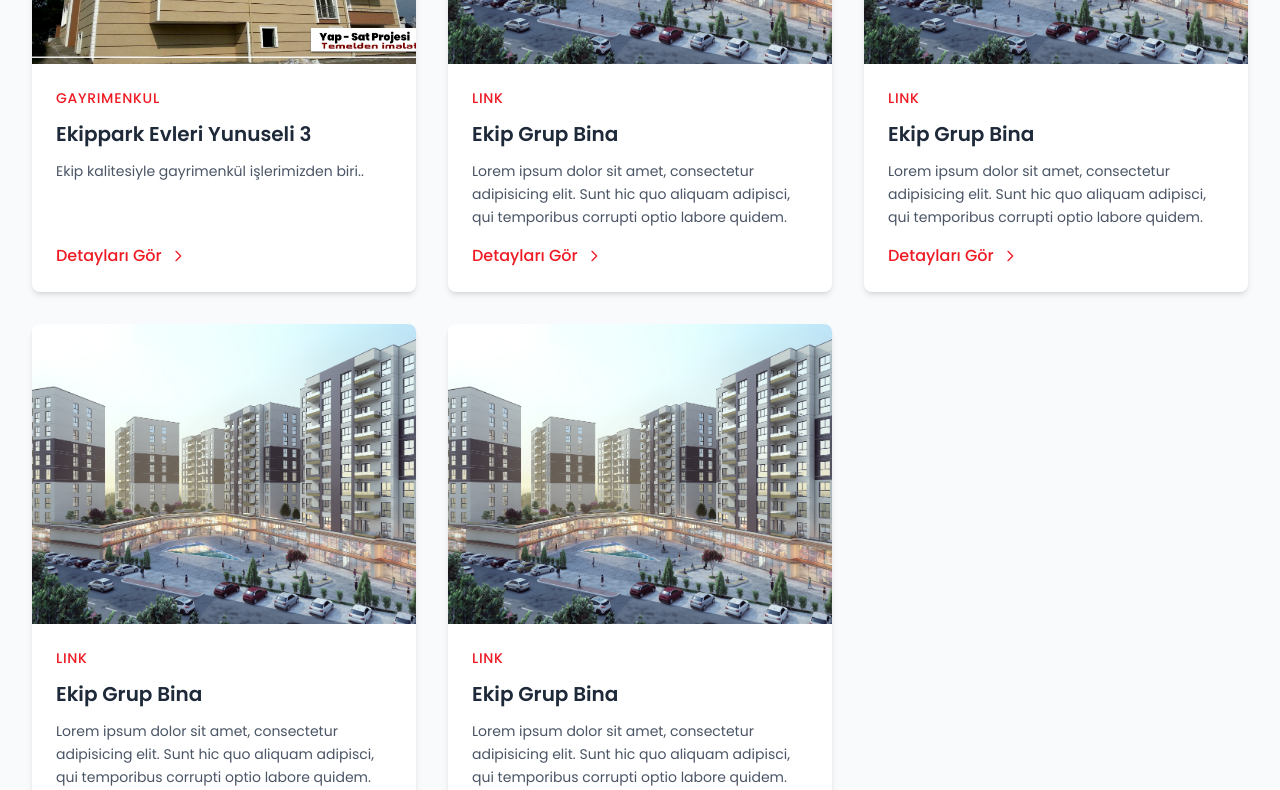
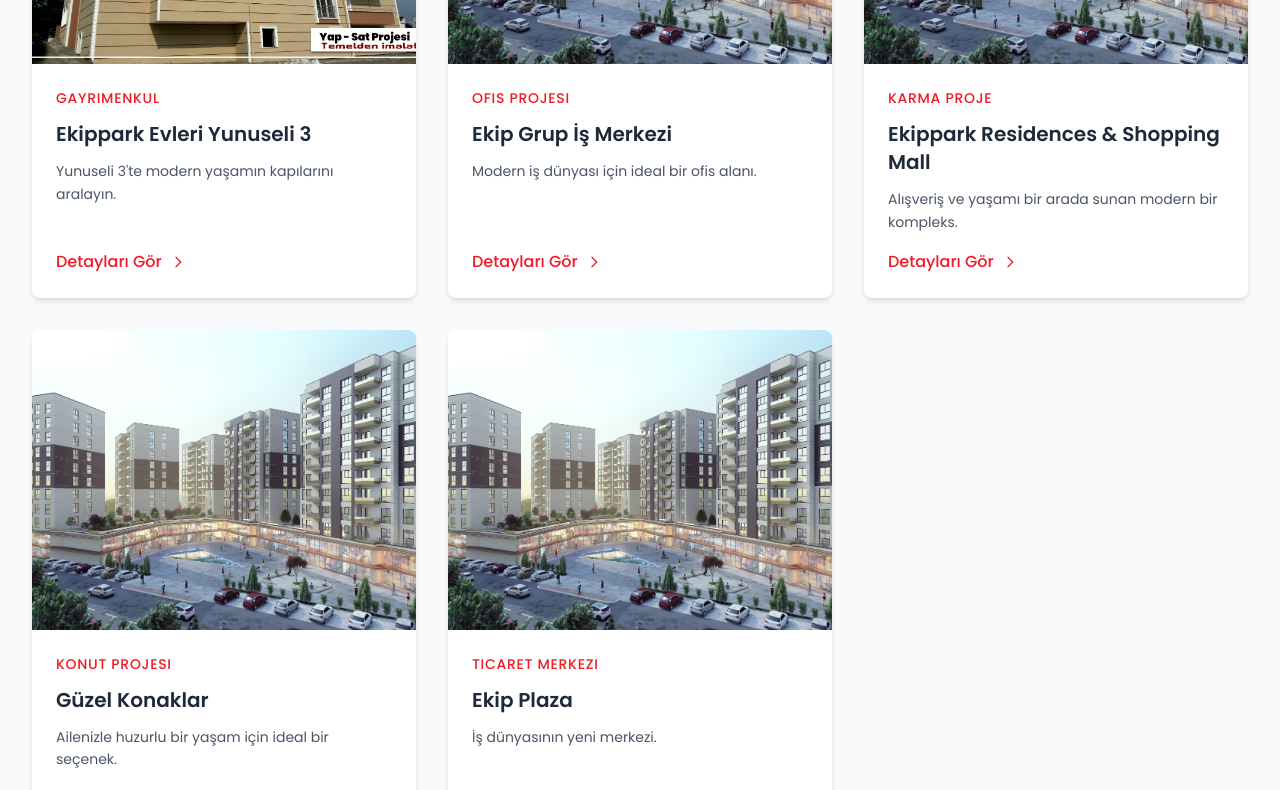
Before and after one commit to Vi303832/EK-P, a React (Vite) app: page /BitenProjeler in a window 1280 px wide. Shown: the part 580-1370 px from the top of the page. Built offline with nearby package versions, Linux system fonts and the light colour scheme; a web font is replaced by a local one.

Commit message:
Dummy Data

```diff
--- a/src/components/Biten.js
+++ b/src/components/Biten.js
@@ -1,67 +1,58 @@
-
 import slide1 from "../assets/Slider1/slide1.png";
-import Yunuseli3 from "../BitenFoto/Yunuseli 3.jpg"
-import Bitenpng from "./Biten.png"
+import Yunuseli3 from "../BitenFoto/Yunuseli 3.jpg";
+import Bitenpng from "./Biten.png";
 
 const Biten = [
     {
-
         İsim: "Bütün Biten Projeler",
-
         img: Bitenpng,
         link: "/BitenProjeler"
-
-
     },
     {
         kategori: "Gayrimenkul",
         İsim: "Ekippark Evleri Yunuseli 3",
-        Açıklama: "Ekip kalitesiyle gayrimenkül işlerimizden biri.. ",
-        Bilgi: "İstanbul, Avcılarda muhteşem konumda bulunan Zehra Konakları, Site içerisindeki konaklarımız 4 katlı 4 bloktan oluşuyor ve dairelerimizin hepsi 2+1 tipinde dairelerden meydana geliyor. Güzellik ve zarafetin buluşma noktası, Zehra Konakları, hayallerinizin ötesine geçiyor. İhtişam ve estetiğin muhteşem birlikteliği, modern tasarım anlayışıyla bütünleşerek, sizi unutulmaz bir yaşam deneyimine davet ediyor. Zehra Konakları, sadece konut ihtiyaçlarınızı karşılamakla kalmıyor, aynı zamanda sağladığı geniş sosyal alanlarla da ruhunuzu besliyor. Dünya standartlarına uygun spor salonları, yeşil alanları ve dinlenme alanları, sizin için huzur dolu bir ortam sunuyor. Ayrıca, çocuk oyun alanları ve sosyal etkinliklerle dolu bir yaşam sizi bekliyor. Zehra Konakları'nda yaşamak, ayrıcalıklı bir aile ortamında kaliteli bir yaşam sürmek demektir. Özgün tasarımları ve yüksek kalite standartlarıyla her detay sizin için düşünülmüştür. Hayallerinizin ötesinde bir yaşamın kapılarını aralayın.",
+        Açıklama: "Yunuseli 3'te modern yaşamın kapılarını aralayın.",
+        Bilgi: "Ekippark Evleri Yunuseli 3, şehrin gürültüsünden uzak ama şehir merkezine yakın bir konumda, zarif ve modern yaşam alanları sunuyor. Her biri geniş 2+1 dairelerden oluşan bu projede, sakinlerine konforlu ve estetik bir yaşam vaat ediliyor. Spor salonları, geniş yeşil alanlar, çocuk oyun parkları ve sosyal yaşam alanları ile ailenizle huzurlu bir yaşam için ideal bir yer. Ayrıca, şehrin önemli ulaşım noktalarına yakınlık, günlük yaşamınızı daha pratik hale getiriyor.",
         img: Yunuseli3,
         link: "/B01",
         id: "B01",
-
     },
     {
-        kategori: "Link",
-        İsim: "Ekip Grup Bina",
-        Açıklama: "Lorem ipsum dolor sit amet, consectetur adipisicing elit. Sunt hic quo aliquam adipisci, qui temporibus corrupti optio labore quidem.",
+        kategori: "Ofis Projesi",
+        İsim: "Ekip Grup İş Merkezi",
+        Açıklama: "Modern iş dünyası için ideal bir ofis alanı.",
+        Bilgi: "Ekip Grup İş Merkezi, İstanbul’un iş dünyasının kalbinde yer alan, yüksek verimlilik sunan ofis alanlarıyla dikkat çekiyor. Şirketinizin ihtiyaçlarına göre özelleştirilebilen alanlar, hızlı internet bağlantısı ve toplantı salonlarıyla iş hayatını kolaylaştırıyor. Ayrıca, binanın modern mimarisi ve şehrin en prestijli caddelerine yakınlığı, profesyonel yaşamı destekliyor. Çalışanlar için sağlanan sosyal imkanlar ve dinlenme alanları, verimli çalışmanın yanı sıra rahat bir çalışma ortamı da sunuyor.",
         img: slide1,
         link: "/B02",
         id: "B02",
-
     },
     {
-        kategori: "Link",
-        İsim: "Ekip Grup Bina",
-        Açıklama: "Lorem ipsum dolor sit amet, consectetur adipisicing elit. Sunt hic quo aliquam adipisci, qui temporibus corrupti optio labore quidem.",
+        kategori: "Karma Proje",
+        İsim: "Ekippark Residences & Shopping Mall",
+        Açıklama: "Alışveriş ve yaşamı bir arada sunan modern bir kompleks.",
+        Bilgi: "Ekippark Residences & Shopping Mall, konforlu yaşam alanlarının yanı sıra alışveriş imkanı da sunan bir karma proje. Proje, modern daireler, geniş mağaza alanları ve sosyal tesisleriyle dikkat çekiyor. Dairelerdeki geniş odalar, modern mutfaklar ve estetik tasarımlar, sakinlerine şık ve fonksiyonel bir yaşam alanı sunuyor. Ayrıca, alışveriş merkezi, restoranlar ve sinema salonlarıyla da tüm ihtiyaçlarınız bir adım ötede. Bu proje, hem yaşam hem de ticaret anlamında İstanbul’un en prestijli projelerinden birisi olmayı hedefliyor.",
         img: slide1,
         link: "/B03",
         id: "B03",
-
     },
     {
-        kategori: "Link",
-        İsim: "Ekip Grup Bina",
-        Açıklama: "Lorem ipsum dolor sit amet, consectetur adipisicing elit. Sunt hic quo aliquam adipisci, qui temporibus corrupti optio labore quidem.",
+        kategori: "Konut Projesi",
+        İsim: "Güzel Konaklar",
+        Açıklama: "Ailenizle huzurlu bir yaşam için ideal bir seçenek.",
+        Bilgi: "Güzel Konaklar, şehre yakın ancak sakin bir yaşam alanı arayanlar için mükemmel bir seçenek. Proje, 3+1 ve 4+1 tipindeki geniş daireleri ile konforlu ve ferah bir yaşam sunuyor. Her daire, gün ışığını maksimum derecede alacak şekilde tasarlandı ve balkonlardan geniş manzaralar görünüyor. Proje, çocuklar için güvenli oyun alanları, spor salonları, yürüyüş parkurları ve sosyal alanlar sunarak, ailenizle birlikte mutlu bir yaşam sürmenizi sağlıyor.",
         img: slide1,
-
-
+        link: "/B04",
+        id: "B04",
     },
     {
-        kategori: "Link",
-        İsim: "Ekip Grup Bina",
-        Açıklama: "Lorem ipsum dolor sit amet, consectetur adipisicing elit. Sunt hic quo aliquam adipisci, qui temporibus corrupti optio labore quidem.",
+        kategori: "Ticaret Merkezi",
+        İsim: "Ekip Plaza",
+        Açıklama: "İş dünyasının yeni merkezi.",
+        Bilgi: "Ekip Plaza, İstanbul’un iş dünyasının dinamik merkezlerinden birinde yer alıyor. Yüksek teknoloji altyapısı, geniş ofis alanları ve şık tasarımı ile hem şirketler hem de girişimciler için ideal bir ortam sağlıyor. Bina, 24 saat güvenlik, geniş otopark alanı ve sosyal imkanlarla da konforlu bir çalışma ortamı sunuyor. Ayrıca, çevresindeki restoranlar, kafeler ve alışveriş merkezleri ile iş ve sosyal hayatı birleştiriyor. Ekip Plaza, iş dünyasında prestij kazanmak isteyen tüm profesyoneller için vazgeçilmez bir adres.",
         img: slide1,
+        link: "/B05",
+        id: "B05",
+    },
+];
 
-
-    },
-
-
-
-
-
-
-]
 export default Biten;
--- a/src/components/Devam.js
+++ b/src/components/Devam.js
@@ -1,63 +1,49 @@
-
 import slide1 from "../assets/Slider1/slide2.png";
-import Yunuseli3 from "../BitenFoto/Yunuseli 3.jpg"
-import Devampng from "./Devam.png"
-
-
+import Yunuseli3 from "../BitenFoto/Yunuseli 3.jpg";
+import Devampng from "./Devam.png";
 
 const Devam = [
     {
-
         İsim: "Bütün Devam Eden Projeler",
-
         img: Devampng,
         link: "/DevamEdenProjeler"
-
-
     },
     {
         kategori: "Gayrimenkul",
         İsim: "Ekippark Evleri Yunuseli 3",
-        Açıklama: "Ekip kalitesiyle gayrimenkül işlerimizden biri.. ",
-        Bilgi: "İstanbul, Avcılarda muhteşem konumda bulunan Zehra Konakları, Site içerisindeki konaklarımız 4 katlı 4 bloktan oluşuyor ve dairelerimizin hepsi 2+1 tipinde dairelerden meydana geliyor. Güzellik ve zarafetin buluşma noktası, Zehra Konakları, hayallerinizin ötesine geçiyor. İhtişam ve estetiğin muhteşem birlikteliği, modern tasarım anlayışıyla bütünleşerek, sizi unutulmaz bir yaşam deneyimine davet ediyor. Zehra Konakları, sadece konut ihtiyaçlarınızı karşılamakla kalmıyor, aynı zamanda sağladığı geniş sosyal alanlarla da ruhunuzu besliyor. Dünya standartlarına uygun spor salonları, yeşil alanları ve dinlenme alanları, sizin için huzur dolu bir ortam sunuyor. Ayrıca, çocuk oyun alanları ve sosyal etkinliklerle dolu bir yaşam sizi bekliyor. Zehra Konakları'nda yaşamak, ayrıcalıklı bir aile ortamında kaliteli bir yaşam sürmek demektir. Özgün tasarımları ve yüksek kalite standartlarıyla her detay sizin için düşünülmüştür. Hayallerinizin ötesinde bir yaşamın kapılarını aralayın.",
+        Açıklama: "Ekip kalitesiyle gayrimenkül işlerinden biri.",
+        Bilgi: "Ekippark Evleri Yunuseli 3, İstanbul'un en prestijli bölgelerinden birinde, modern tasarımıyla dikkat çekiyor. Her biri geniş ve fonksiyonel olan 2+1 dairelerle, sakinlerine ferah bir yaşam alanı sunuyor. Ekippark Evleri, aynı zamanda sosyal olanaklarla da zenginleştirilmiş, spor salonu, dinlenme alanları, çocuk oyun alanları gibi olanaklar sağlıyor. Konforu ve huzuru bir arada bulabileceğiniz bu projede, yüksek kalite ve estetik detaylar ön planda.",
         img: slide1,
         link: "/D01",
-        id: "D01",
-
+        id: "D01"
     },
     {
         kategori: "Gayrimenkul",
         İsim: "Ekippark Evleri Yunuseli 32",
-        Açıklama: "Ekip kalitesiyle gayrimenkül işlerimizden biri.. ",
-        Bilgi: "İstanbul, Avcılarda muhteşem konumda bulunan Zehra Konakları, Site içerisindeki konaklarımız 4 katlı 4 bloktan oluşuyor ve dairelerimizin hepsi 2+1 tipinde dairelerden meydana geliyor. Güzellik ve zarafetin buluşma noktası, Zehra Konakları, hayallerinizin ötesine geçiyor. İhtişam ve estetiğin muhteşem birlikteliği, modern tasarım anlayışıyla bütünleşerek, sizi unutulmaz bir yaşam deneyimine davet ediyor. Zehra Konakları, sadece konut ihtiyaçlarınızı karşılamakla kalmıyor, aynı zamanda sağladığı geniş sosyal alanlarla da ruhunuzu besliyor. Dünya standartlarına uygun spor salonları, yeşil alanları ve dinlenme alanları, sizin için huzur dolu bir ortam sunuyor. Ayrıca, çocuk oyun alanları ve sosyal etkinliklerle dolu bir yaşam sizi bekliyor. Zehra Konakları'nda yaşamak, ayrıcalıklı bir aile ortamında kaliteli bir yaşam sürmek demektir. Özgün tasarımları ve yüksek kalite standartlarıyla her detay sizin için düşünülmüştür. Hayallerinizin ötesinde bir yaşamın kapılarını aralayın.",
+        Açıklama: "Ekip kalitesiyle gayrimenkül işlerinden biri.",
+        Bilgi: "Yunuseli 32, sakinlerine modern ve şık bir yaşam sunuyor. Konforlu 2+1 daireler, sosyal alanlar, geniş yeşil parklar ve spor salonları ile donatılmıştır. Ayrıca, proje İstanbul’un merkezi noktalarına kolay ulaşım sağlayan bir konumda yer alıyor, bu sayede günlük yaşamınız daha kolay ve pratik hale geliyor.",
         img: slide1,
         link: "/D02",
-        id: "D02",
-
+        id: "D02"
     },
     {
         kategori: "Gayrimenkul",
         İsim: "Ekippark Evleri Yunuseli 33",
-        Açıklama: "Ekip kalitesiyle gayrimenkül işlerimizden biri.. ",
-        Bilgi: "İstanbul, Avcılarda muhteşem konumda bulunan Zehra Konakları, Site içerisindeki konaklarımız 4 katlı 4 bloktan oluşuyor ve dairelerimizin hepsi 2+1 tipinde dairelerden meydana geliyor. Güzellik ve zarafetin buluşma noktası, Zehra Konakları, hayallerinizin ötesine geçiyor. İhtişam ve estetiğin muhteşem birlikteliği, modern tasarım anlayışıyla bütünleşerek, sizi unutulmaz bir yaşam deneyimine davet ediyor. Zehra Konakları, sadece konut ihtiyaçlarınızı karşılamakla kalmıyor, aynı zamanda sağladığı geniş sosyal alanlarla da ruhunuzu besliyor. Dünya standartlarına uygun spor salonları, yeşil alanları ve dinlenme alanları, sizin için huzur dolu bir ortam sunuyor. Ayrıca, çocuk oyun alanları ve sosyal etkinliklerle dolu bir yaşam sizi bekliyor. Zehra Konakları'nda yaşamak, ayrıcalıklı bir aile ortamında kaliteli bir yaşam sürmek demektir. Özgün tasarımları ve yüksek kalite standartlarıyla her detay sizin için düşünülmüştür. Hayallerinizin ötesinde bir yaşamın kapılarını aralayın.",
+        Açıklama: "Ekip kalitesiyle gayrimenkül işlerinden biri.",
+        Bilgi: "Zehra Konakları'nın modern yansıması olarak inşa edilen Ekippark Evleri Yunuseli 33, sakinlerine sunduğu sosyal imkanlar, geniş yaşam alanları ve şık tasarımıyla dikkat çekiyor. Her detayın titizlikle düşünüldüğü bu projede, modern yaşamın tüm ihtiyaçları karşılanıyor. Ailenizle birlikte huzurlu bir yaşam sürmek için ideal bir yer.",
         img: slide1,
         link: "/D03",
-        id: "D03",
-
+        id: "D03"
     },
     {
         kategori: "Gayrimenkul",
         İsim: "Ekippark Evleri Yunuseli 34",
-        Açıklama: "Ekip kalitesiyle gayrimenkül işlerimizden biri.. ",
-        Bilgi: "İstanbul, Avcılarda muhteşem konumda bulunan Zehra Konakları, Site içerisindeki konaklarımız 4 katlı 4 bloktan oluşuyor ve dairelerimizin hepsi 2+1 tipinde dairelerden meydana geliyor. Güzellik ve zarafetin buluşma noktası, Zehra Konakları, hayallerinizin ötesine geçiyor. İhtişam ve estetiğin muhteşem birlikteliği, modern tasarım anlayışıyla bütünleşerek, sizi unutulmaz bir yaşam deneyimine davet ediyor. Zehra Konakları, sadece konut ihtiyaçlarınızı karşılamakla kalmıyor, aynı zamanda sağladığı geniş sosyal alanlarla da ruhunuzu besliyor. Dünya standartlarına uygun spor salonları, yeşil alanları ve dinlenme alanları, sizin için huzur dolu bir ortam sunuyor. Ayrıca, çocuk oyun alanları ve sosyal etkinliklerle dolu bir yaşam sizi bekliyor. Zehra Konakları'nda yaşamak, ayrıcalıklı bir aile ortamında kaliteli bir yaşam sürmek demektir. Özgün tasarımları ve yüksek kalite standartlarıyla her detay sizin için düşünülmüştür. Hayallerinizin ötesinde bir yaşamın kapılarını aralayın.",
+        Açıklama: "Ekip kalitesiyle gayrimenkül işlerinden biri.",
+        Bilgi: "Ekippark Evleri Yunuseli 34, modern yaşamı ve geleneksel dokuyu birleştiriyor. Sakinlerine geniş iç mekanlar, kaliteli yaşam alanları ve sosyal olanaklarla donatılmış daireler sunuyor. Ayrıca, proje, İstanbul’un merkezi bölgelerine yakınlığı ile günlük yaşamda büyük kolaylık sağlıyor.",
         img: slide1,
         link: "/D04",
-        id: "D04",
+        id: "D04"
+    }
+];
 
-    },
-
-
-
-
-]
 export default Devam;
--- a/src/components/Gelecek.js
+++ b/src/components/Gelecek.js
@@ -1,70 +1,58 @@
-import Bitenpng from "./Biten.png"
+import Bitenpng from "./Biten.png";
 import slide1 from "../assets/Slider1/slide3.jpeg";
-import Gelecekpng from "./Gelecek.png"
+import Gelecekpng from "./Gelecek.png";
 
 const Gelecek = [
     {
         İsim: "Bütün Gelecek Projeler",
-
         img: Gelecekpng,
         link: "/GelecekProjeler"
-
-
-
     },
     {
         kategori: "Gayrimenkul",
         İsim: "Ekippark Evleri Yunuseli 34",
-        Açıklama: "Ekip kalitesiyle gayrimenkül işlerimizden biri.. ",
-        Bilgi: "İstanbul, Avcılarda muhteşem konumda bulunan Zehra Konakları, Site içerisindeki konaklarımız 4 katlı 4 bloktan oluşuyor ve dairelerimizin hepsi 2+1 tipinde dairelerden meydana geliyor. Güzellik ve zarafetin buluşma noktası, Zehra Konakları, hayallerinizin ötesine geçiyor. İhtişam ve estetiğin muhteşem birlikteliği, modern tasarım anlayışıyla bütünleşerek, sizi unutulmaz bir yaşam deneyimine davet ediyor. Zehra Konakları, sadece konut ihtiyaçlarınızı karşılamakla kalmıyor, aynı zamanda sağladığı geniş sosyal alanlarla da ruhunuzu besliyor. Dünya standartlarına uygun spor salonları, yeşil alanları ve dinlenme alanları, sizin için huzur dolu bir ortam sunuyor. Ayrıca, çocuk oyun alanları ve sosyal etkinliklerle dolu bir yaşam sizi bekliyor. Zehra Konakları'nda yaşamak, ayrıcalıklı bir aile ortamında kaliteli bir yaşam sürmek demektir. Özgün tasarımları ve yüksek kalite standartlarıyla her detay sizin için düşünülmüştür. Hayallerinizin ötesinde bir yaşamın kapılarını aralayın.",
+        Açıklama: "Ekip kalitesiyle gayrimenkül işlerinden bir yenisi.",
+        Bilgi: "Ekippark Evleri Yunuseli 34, İstanbul'un gelişen bölgesinde, modern yaşam alanları sunuyor. Yüksek kalite inşaat ve estetik tasarım anlayışıyla, sakinlerine şehrin gürültüsünden uzak, huzurlu ve konforlu bir yaşam sunuluyor. Geniş 2+1 daireler, spor salonları, çocuk oyun alanları ve sosyal tesislerle zenginleştirilmiş projede, her detay sizler için özenle tasarlandı. Hayalinizdeki yaşamı yaşamanız için Ekippark Evleri size kapılarını aralıyor.",
         img: slide1,
         link: "/G01",
-        id: "G01",
-
+        id: "G01"
     },
     {
         kategori: "Gayrimenkul",
         İsim: "Ekippark Evleri Yunuseli 34",
-        Açıklama: "Ekip kalitesiyle gayrimenkül işlerimizden biri.. ",
-        Bilgi: "İstanbul, Avcılarda muhteşem konumda bulunan Zehra Konakları, Site içerisindeki konaklarımız 4 katlı 4 bloktan oluşuyor ve dairelerimizin hepsi 2+1 tipinde dairelerden meydana geliyor. Güzellik ve zarafetin buluşma noktası, Zehra Konakları, hayallerinizin ötesine geçiyor. İhtişam ve estetiğin muhteşem birlikteliği, modern tasarım anlayışıyla bütünleşerek, sizi unutulmaz bir yaşam deneyimine davet ediyor. Zehra Konakları, sadece konut ihtiyaçlarınızı karşılamakla kalmıyor, aynı zamanda sağladığı geniş sosyal alanlarla da ruhunuzu besliyor. Dünya standartlarına uygun spor salonları, yeşil alanları ve dinlenme alanları, sizin için huzur dolu bir ortam sunuyor. Ayrıca, çocuk oyun alanları ve sosyal etkinliklerle dolu bir yaşam sizi bekliyor. Zehra Konakları'nda yaşamak, ayrıcalıklı bir aile ortamında kaliteli bir yaşam sürmek demektir. Özgün tasarımları ve yüksek kalite standartlarıyla her detay sizin için düşünülmüştür. Hayallerinizin ötesinde bir yaşamın kapılarını aralayın.",
+        Açıklama: "Ekip kalitesiyle gayrimenkül işlerinden bir yenisi.",
+        Bilgi: "Yunuseli 34 Projesi, her yönüyle zarif bir yaşam alanı sunuyor. 2+1 dairelerden oluşan proje, modern yaşamın ihtiyaçlarına göre tasarlandı. Ekippark Evleri, sakinlerine sosyal alanlar, geniş parklar ve huzurlu bir çevre sunarak kaliteli bir yaşam vaat ediyor. Şehre yakın, ulaşım kolaylığı sunan bu proje, hayatınıza değer katmak için tasarlandı.",
         img: slide1,
         link: "/G02",
-        id: "G02",
-
+        id: "G02"
     },
     {
         kategori: "Gayrimenkul",
         İsim: "Ekippark Evleri Yunuseli 34",
-        Açıklama: "Ekip kalitesiyle gayrimenkül işlerimizden biri.. ",
-        Bilgi: "İstanbul, Avcılarda muhteşem konumda bulunan Zehra Konakları, Site içerisindeki konaklarımız 4 katlı 4 bloktan oluşuyor ve dairelerimizin hepsi 2+1 tipinde dairelerden meydana geliyor. Güzellik ve zarafetin buluşma noktası, Zehra Konakları, hayallerinizin ötesine geçiyor. İhtişam ve estetiğin muhteşem birlikteliği, modern tasarım anlayışıyla bütünleşerek, sizi unutulmaz bir yaşam deneyimine davet ediyor. Zehra Konakları, sadece konut ihtiyaçlarınızı karşılamakla kalmıyor, aynı zamanda sağladığı geniş sosyal alanlarla da ruhunuzu besliyor. Dünya standartlarına uygun spor salonları, yeşil alanları ve dinlenme alanları, sizin için huzur dolu bir ortam sunuyor. Ayrıca, çocuk oyun alanları ve sosyal etkinliklerle dolu bir yaşam sizi bekliyor. Zehra Konakları'nda yaşamak, ayrıcalıklı bir aile ortamında kaliteli bir yaşam sürmek demektir. Özgün tasarımları ve yüksek kalite standartlarıyla her detay sizin için düşünülmüştür. Hayallerinizin ötesinde bir yaşamın kapılarını aralayın.",
+        Açıklama: "Ekip kalitesiyle gayrimenkül işlerinden bir yenisi.",
+        Bilgi: "Zehra Konakları'nın modern yansıması olan Ekippark Evleri, şehre yakın ama doğayla iç içe bir yaşam sunuyor. Modern tasarımlar, geniş iç mekanlar, sosyal imkanlar ve yeşil alanlar ile ailenizle güven içinde yaşayabileceğiniz bir ortam sunuluyor. Konfor ve estetik bir arada; Ekippark Evleri'nde yaşamak ayrıcalık.",
         img: slide1,
         link: "/G03",
-        id: "G03",
-
+        id: "G03"
     },
     {
         kategori: "Gayrimenkul",
         İsim: "Ekippark Evleri Yunuseli 34",
-        Açıklama: "Ekip kalitesiyle gayrimenkül işlerimizden biri.. ",
-        Bilgi: "İstanbul, Avcılarda muhteşem konumda bulunan Zehra Konakları, Site içerisindeki konaklarımız 4 katlı 4 bloktan oluşuyor ve dairelerimizin hepsi 2+1 tipinde dairelerden meydana geliyor. Güzellik ve zarafetin buluşma noktası, Zehra Konakları, hayallerinizin ötesine geçiyor. İhtişam ve estetiğin muhteşem birlikteliği, modern tasarım anlayışıyla bütünleşerek, sizi unutulmaz bir yaşam deneyimine davet ediyor. Zehra Konakları, sadece konut ihtiyaçlarınızı karşılamakla kalmıyor, aynı zamanda sağladığı geniş sosyal alanlarla da ruhunuzu besliyor. Dünya standartlarına uygun spor salonları, yeşil alanları ve dinlenme alanları, sizin için huzur dolu bir ortam sunuyor. Ayrıca, çocuk oyun alanları ve sosyal etkinliklerle dolu bir yaşam sizi bekliyor. Zehra Konakları'nda yaşamak, ayrıcalıklı bir aile ortamında kaliteli bir yaşam sürmek demektir. Özgün tasarımları ve yüksek kalite standartlarıyla her detay sizin için düşünülmüştür. Hayallerinizin ötesinde bir yaşamın kapılarını aralayın.",
+        Açıklama: "Ekip kalitesiyle gayrimenkül işlerinden bir yenisi.",
+        Bilgi: "Geniş yaşam alanları, modern mimari tasarımlar ve zengin sosyal olanaklarla donatılmış olan Ekippark Evleri, ailenizle huzurlu bir yaşam sürmeniz için idealdir. Site içerisindeki parklar, spor salonları ve çocuk oyun alanları ile günlük hayatınızı kolaylaştıracak, yüksek kaliteli yaşam standartları sunulmaktadır.",
         img: slide1,
         link: "/G04",
-        id: "G04",
-
+        id: "G04"
     },
     {
         kategori: "Gayrimenkul",
         İsim: "Ekippark Evleri Yunuseli 34",
-        Açıklama: "Ekip kalitesiyle gayrimenkül işlerimizden biri.. ",
-        Bilgi: "İstanbul, Avcılarda muhteşem konumda bulunan Zehra Konakları, Site içerisindeki konaklarımız 4 katlı 4 bloktan oluşuyor ve dairelerimizin hepsi 2+1 tipinde dairelerden meydana geliyor. Güzellik ve zarafetin buluşma noktası, Zehra Konakları, hayallerinizin ötesine geçiyor. İhtişam ve estetiğin muhteşem birlikteliği, modern tasarım anlayışıyla bütünleşerek, sizi unutulmaz bir yaşam deneyimine davet ediyor. Zehra Konakları, sadece konut ihtiyaçlarınızı karşılamakla kalmıyor, aynı zamanda sağladığı geniş sosyal alanlarla da ruhunuzu besliyor. Dünya standartlarına uygun spor salonları, yeşil alanları ve dinlenme alanları, sizin için huzur dolu bir ortam sunuyor. Ayrıca, çocuk oyun alanları ve sosyal etkinliklerle dolu bir yaşam sizi bekliyor. Zehra Konakları'nda yaşamak, ayrıcalıklı bir aile ortamında kaliteli bir yaşam sürmek demektir. Özgün tasarımları ve yüksek kalite standartlarıyla her detay sizin için düşünülmüştür. Hayallerinizin ötesinde bir yaşamın kapılarını aralayın.",
+        Açıklama: "Ekip kalitesiyle gayrimenkül işlerinden bir yenisi.",
+        Bilgi: "Yunuseli 34 Projesi, modern tasarımı ve kaliteli yapısıyla her yaştan insana hitap ediyor. Spor salonları, yeşil alanlar, sosyal etkinlik alanları ve çocuk oyun parkları ile hayatınızı renklendirecek. Ekippark Evleri, sizlere güvenli, huzurlu ve sağlıklı bir yaşam ortamı sunmayı vaat ediyor.",
         img: slide1,
         link: "/G05",
-        id: "G05",
+        id: "G05"
+    }
+];
 
-    },
-
-
-
-
-]
 export default Gelecek;
--- a/src/components/SliderBg.jsx
+++ b/src/components/SliderBg.jsx
@@ -38,7 +38,7 @@
     return (
         <Swiper
             modules={[Autoplay]}
-            autoplay={{ delay: 7000 }}
+            autoplay={{ delay: 5000 }}
             spaceBetween={0}
             loop={true}
             className="h-full w-full"
```
